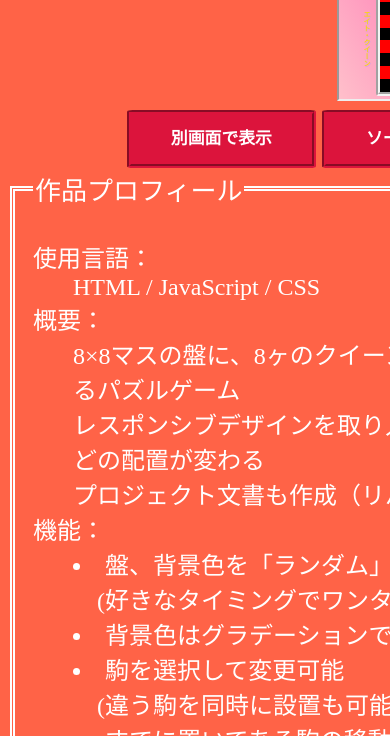
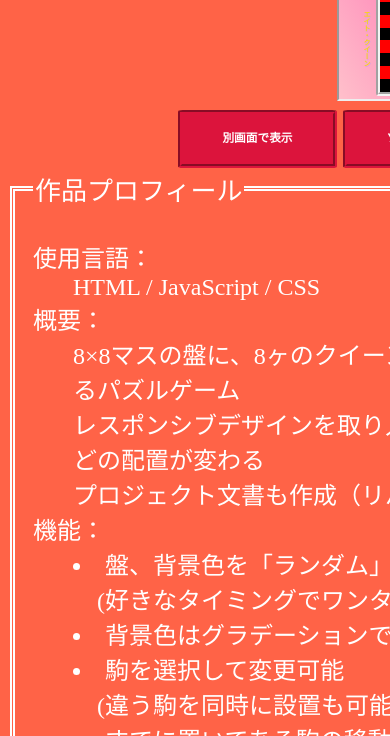
Before and after one commit to tankmkni/EightQueen, a plain HTML site: page index.html in a window 390 px wide. Shown: the part 108-844 px from the top of the page. Drawn offline with Linux system fonts and the light colour scheme.

Commit message:
Compatible with smartphones

```diff
--- a/index.html
+++ b/index.html
@@ -71,7 +71,6 @@ legend{
   float: left;
   height: 50px;
   line-height: 50px;
-  font-size:2vmax;
 }
 .navigation ul li:hover {
   /* ナビゲーションをマウスオーバーした際のアニメーションと速度を指定 */
@@ -82,6 +81,14 @@ legend{
   /* ナビゲーションの文字をマウスオーバーした際のアニメーションと速度を指定 */
   transition: .5s;
   color:lightcyan;
+}
+/**** 横向き **********************************************************************************************************/
+@media screen and (orientation: landscape){
+	.navigation ul li a {font-size: 3vh;}
+}
+/**** 縦向き **********************************************************************************************************/
+@media screen and (orientation: portrait){
+	.navigation ul li a {font-size: 3vw;}
 }
 </style>
 </head>
```
Also changed, not shown: 1 other file.
